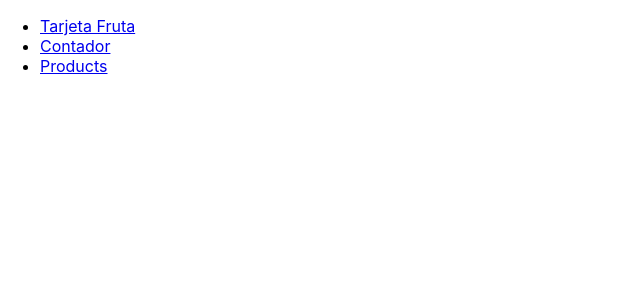
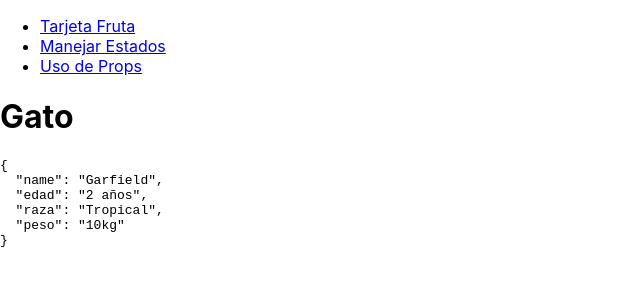
Before and after one commit to dhuallanca/react-fundaments, a React (Create React App) app: page /gato in a window 1280 px wide. Shown: the top 300 px of the page, without its empty margins (0-640 px from the left). Built offline with nearby package versions, Linux system fonts and the light colour scheme.

Commit message:
feat(props): using props with spread operator

```diff
--- a/src/App.js
+++ b/src/App.js
@@ -2,6 +2,7 @@ import React from 'react';
 import './App.css';
 import TarjetaFruta from './tarjeta-fruta'
 import Contador from './contador'
+import Gato from './gato'
 import {
   Route,
   Link
@@ -10,6 +11,10 @@ import {
 class App extends React.Component {
 
   render() {
+    const OtrosDatos = {
+      raza: 'Tropical',
+      peso: '10kg'
+    }
     return (
       <div>
         <nav className="navbar navbar-light">
@@ -18,10 +23,10 @@ class App extends React.Component {
               <Link to="/">Tarjeta Fruta</Link>
             </li>
             <li>
-              <Link to="/contador">Contador</Link>
+              <Link to="/contador">Manejar Estados</Link>
             </li>
             <li>
-              <Link to="/products">Products</Link>
+              <Link to="/gato">Uso de Props</Link>
             </li>
           </ul>
         </nav>
@@ -29,7 +34,7 @@ class App extends React.Component {
         { /* Route components are rendered if the path prop matches the current URL */}
         <Route exact path="/"><TarjetaFruta name={'Dennis'} price={50.5}></TarjetaFruta></Route>
         <Route path="/contador"><Contador /></Route>
-        <Route path="/products"></Route>
+        <Route path="/gato"><Gato name={'Garfield'} edad='2 años' {...OtrosDatos}></Gato></Route>
       </div>
     );
   }
--- a/src/contador/contador.js
+++ b/src/contador/contador.js
@@ -1,5 +1,4 @@
 import React from 'react';
-
 class Contador extends React.Component {
   state = {
     clicks: 0,
@@ -40,6 +39,7 @@ class Contador extends React.Component {
   };
 
   render() {
+
     return (
     <>
       <div>
--- /dev/null
+++ b/src/gato/gato.js
@@ -0,0 +1,16 @@
+import React from 'react'
+
+class Gato extends React.Component {
+  render(props) {
+    return (
+      <div>
+        <h1>Gato</h1>
+        <pre>
+          {JSON.stringify(this.props, null, 2)}
+        </pre>
+      </div>
+    );
+  }
+}
+
+export default Gato;
--- /dev/null
+++ b/src/gato/index.js
@@ -0,0 +1 @@
+export { default } from './gato'
```
Also changed, not shown: 1 other file (tests, documents, lock files or other folders).
